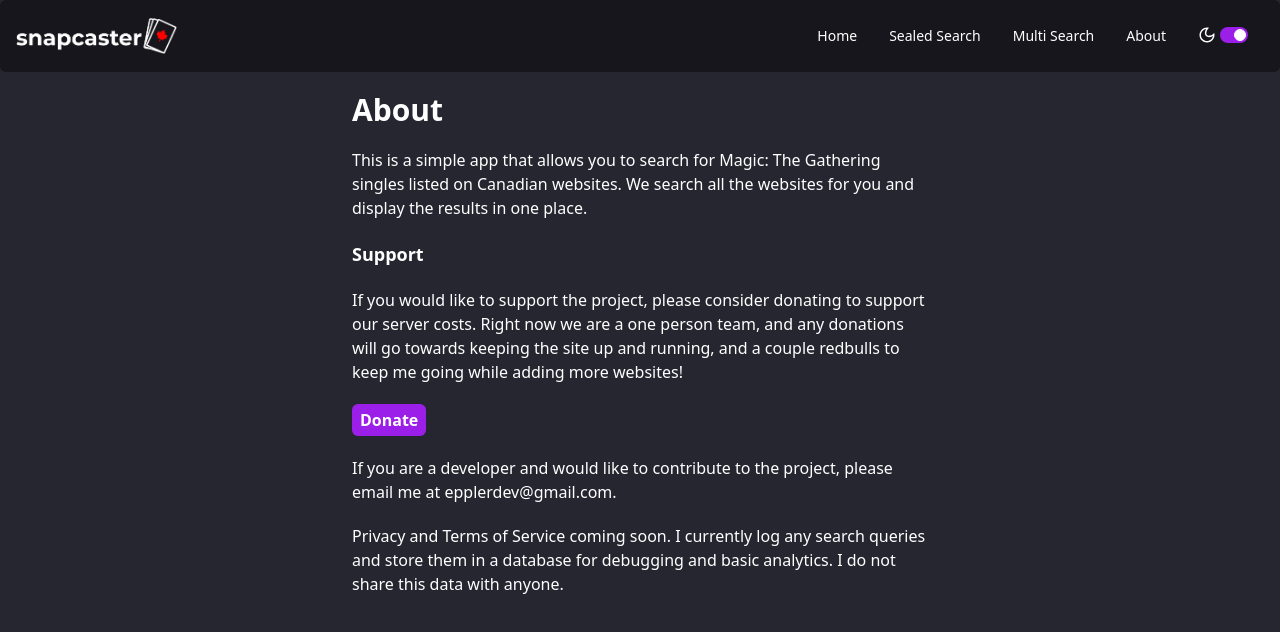
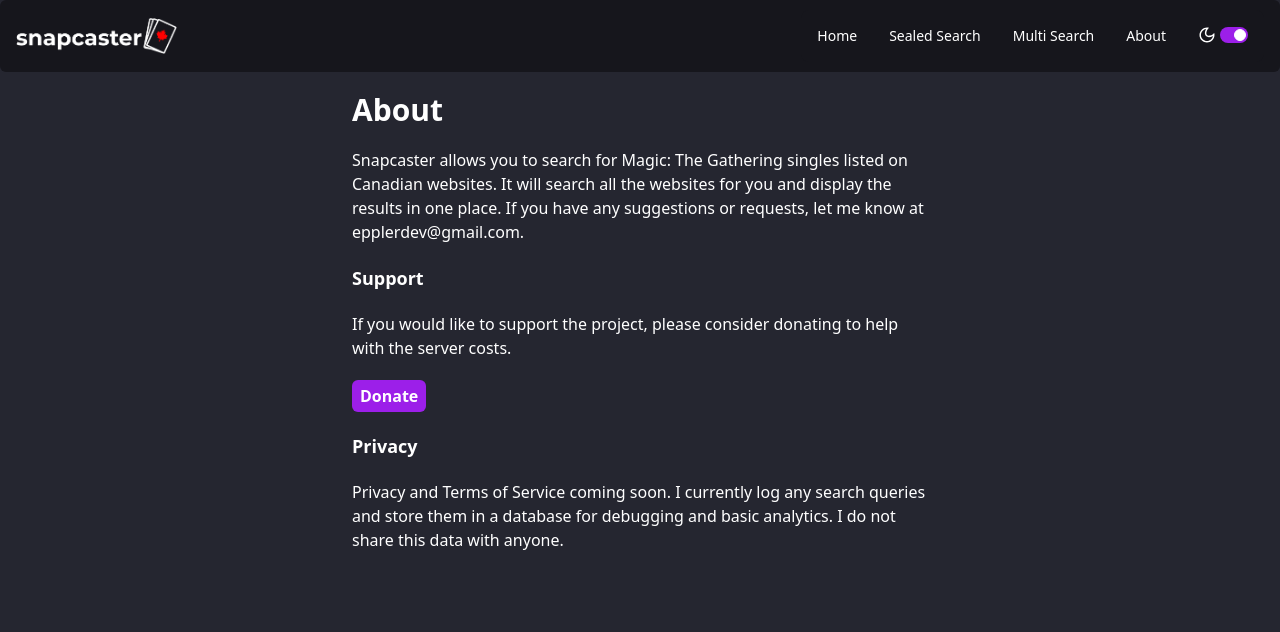
Before and after one commit to chrislegault/snapcasterv2-client, a React (Vite) app: page /about in a window 1280 px wide. Shown: the top 632 px of the page. Built offline with nearby package versions, Linux system fonts and the light colour scheme.

Commit message:
quick update to about page

```diff
--- a/src/pages/About.jsx
+++ b/src/pages/About.jsx
@@ -9,31 +9,29 @@ export default function About() {
       <div className="max-w-xl mx-auto space-y-5 mt-5">
         <h1 className="text-3xl font-bold">About</h1>
         <p className="mt-4">
-            This is a simple app that allows you to search for Magic: The Gathering
-            singles listed on Canadian websites. We search all the websites for you
-            and display the results in one place.
+            Snapcaster allows you to search for Magic: The Gathering
+            singles listed on Canadian websites. It will search all the websites for you
+            and display the results in one place. If you have any
+            suggestions or requests, let me know at epplerdev@gmail.com.
         </p>
         <h2 className="text-lg font-bold">
             Support
         </h2>
         <p className="mt-4">
             If you would like to support the project, please consider donating to
-            support our server costs. Right now we are a one person team, and any donations
-            will go towards keeping the site up and running, and a couple redbulls to keep
-            me going while adding more websites!
+            help with the server costs.
         </p>
         <button className="btn" onClick={openDonationLink}>
             Donate
         </button>
-        <p className="mt-4">
-            If you are a developer and would like to contribute to the project, please email me at
-            epplerdev@gmail.com.
-        </p>
-        <h2>
+        <h2 className="text-lg font-bold">
+            Privacy
+        </h2>
+        <p>
             Privacy and Terms of Service coming soon. I currently log any search queries
             and store them in a database for debugging and basic analytics. I do not
             share this data with anyone.
-        </h2>
+        </p>
       </div>
     </>
   );
```
